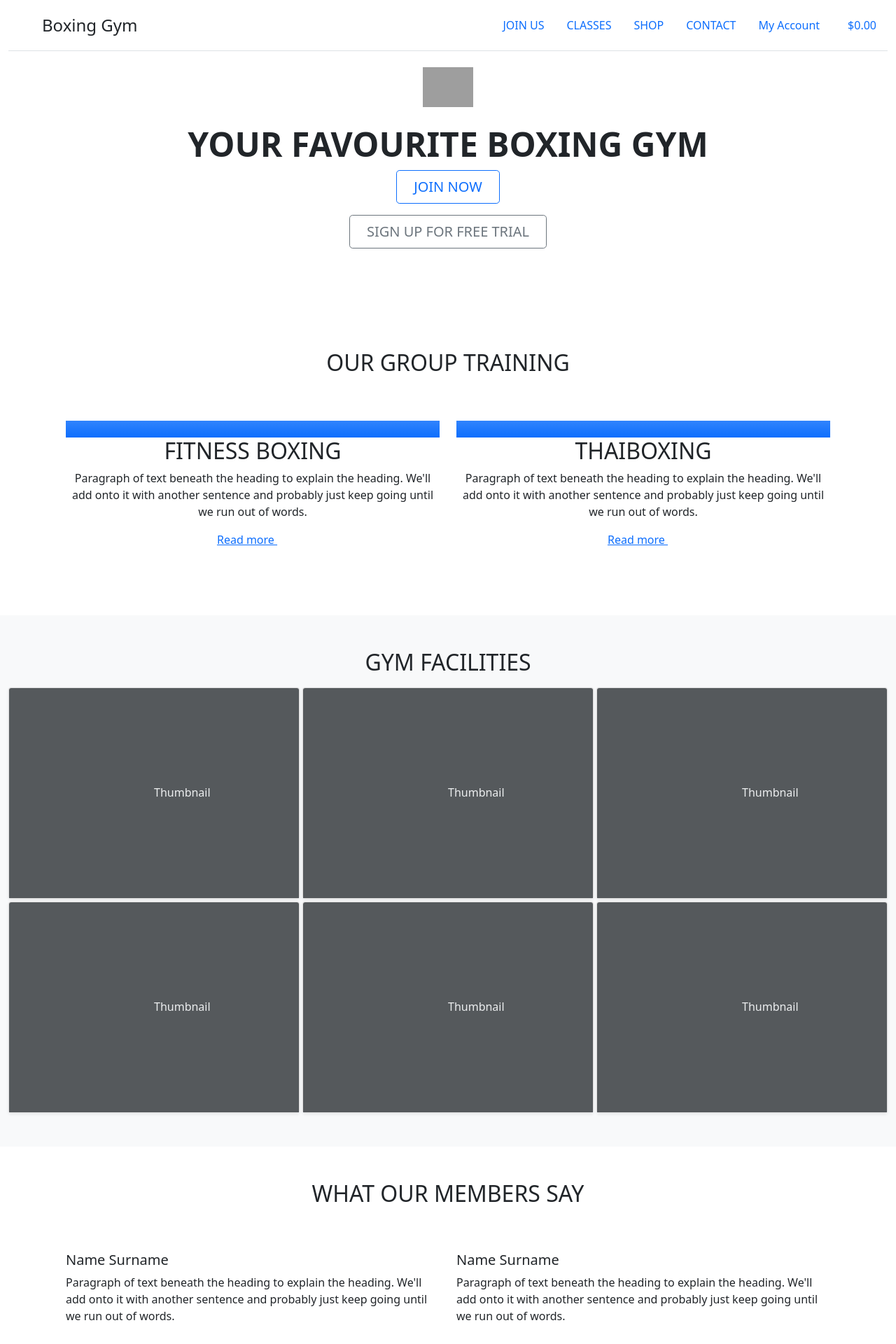
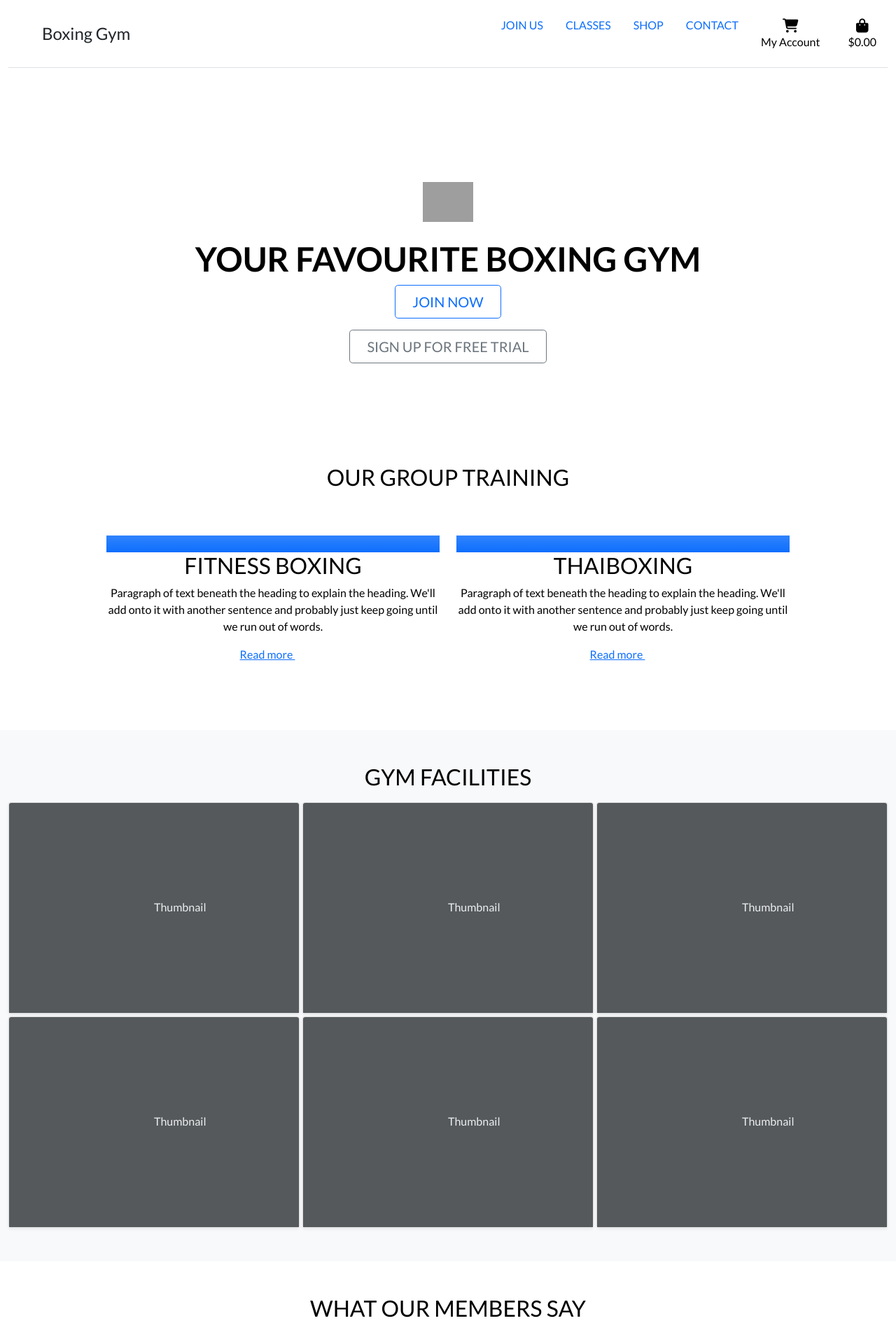
Before and after one commit to Code-Institute-Submissions/DinaPapsujevica-MP4-Boxing-gym_NovResub, a Django app: page / in a window 1280 px wide. Shown: the top 1920 px of the page at 70% size. Run offline with Django 3.2, Linux system fonts and the light colour scheme; some libraries are stand-ins or nearby versions; grey boxes are pictures that could not be loaded.

Commit message:
Added homepage css

```diff
--- a/boxing_gym/settings.py
+++ b/boxing_gym/settings.py
@@ -145,6 +145,10 @@ USE_TZ = True
 # https://docs.djangoproject.com/en/3.2/howto/static-files/
 
 STATIC_URL = '/static/'
+STATICFILES_DIRS = (BASE_DIR / 'static',)
+
+MEDIA_URL = '/media/'
+MEDIA_ROOT = BASE_DIR / 'media'
 
 # Default primary key field type
 # https://docs.djangoproject.com/en/3.2/ref/settings/#default-auto-field
--- a/boxing_gym/urls.py
+++ b/boxing_gym/urls.py
@@ -15,9 +15,11 @@ Including another URLconf
 """
 from django.contrib import admin
 from django.urls import path, include
+from django.conf import settings
+from django.conf.urls.static import static
 
 urlpatterns = [
     path('admin/', admin.site.urls),
     path('accounts/', include('allauth.urls')),
     path('', include('home.urls')),
-]
+] + static(settings.MEDIA_URL, document_root=settings.MEDIA_ROOT)
--- /dev/null
+++ b/static/css/base.css
@@ -0,0 +1,85 @@
+html {
+    height: 100%;
+}
+
+body {
+    color: #000;
+    font-family: 'Lato';
+}
+
+/*  Header */
+.bi {
+    vertical-align: -.125em;
+    fill: currentColor;
+  }
+
+/* from project BA */
+/* from Bulma */
+.icon {
+    align-items: center;
+    display: inline-flex;
+    justify-content: center;
+    height: 1.5rem;
+    width: 1.5rem;
+}
+
+.logo-font {
+    text-transform: uppercase;
+}
+
+.main-logo-link {
+    width: fit-content;
+}
+
+.shop-now-button {
+    background: black;
+    color: white;
+    min-width: 260px;
+}
+
+.btn-black {
+    background: black;
+    color: white;
+}
+
+.shop-now-button:hover,
+.shop-now-button:active,
+.shop-now-button:focus,
+.btn-black:hover,
+.btn-black:active,
+.btn-black:focus {
+    background: #222;
+    color: white;
+}
+
+.text-black {
+    color: #000 !important;
+}
+
+.border-black {
+    border: 1px solid black !important;
+}
+
+/* -------------------------------- Media Queries */
+
+/* Slightly larger container on xl screens */
+@media (min-width: 1200px) {
+  .container {
+    max-width: 80%;
+  }
+}
+
+/* fixed top navbar only on medium and up */
+@media (min-width: 992px) {
+    .fixed-top-desktop-only {
+        position: fixed;
+        top: 0;
+        right: 0;
+        left: 0;
+        z-index: 1030;
+    }
+
+    .header-container {
+        padding-top: 164px;
+    }
+}
--- a/templates/base.html
+++ b/templates/base.html
@@ -15,12 +15,17 @@
 
     {% block corecss %}
         <link href="https://cdn.jsdelivr.net/npm/bootstrap@5.0.2/dist/css/bootstrap.min.css" rel="stylesheet" integrity="sha384-EVSTQN3/azprG1Anm3QDgpJLIm9Nao0Yz1ztcQTwFspd3yD65VohhpuuCOmLASjC" crossorigin="anonymous">
+        <link rel="preconnect" href="https://fonts.googleapis.com">
+        <link rel="preconnect" href="https://fonts.gstatic.com" crossorigin>
+        <link href="https://fonts.googleapis.com/css2?family=Lato:ital,wght@0,100;0,300;0,400;0,700;0,900;1,100;1,300;1,400;1,700;1,900&display=swap" rel="stylesheet">
+        <link rel="stylesheet" href="{% static 'css/base.css' %}">
     {% endblock %}
 
     {% block extra_css %}
     {% endblock %}
 
     {% block corejs %}
+        <script src="https://kit.fontawesome.com/f3b3f003e1.js" crossorigin="anonymous"></script>
         <script src="https://cdn.jsdelivr.net/npm/bootstrap@5.0.2/dist/js/bootstrap.bundle.min.js" integrity="sha384-MrcW6ZMFYlzcLA8Nl+NtUVF0sA7MsXsP1UyJoMp4YLEuNSfAP+JcXn/tWtIaxVXM" crossorigin="anonymous"></script>
     {% endblock %}
 
@@ -44,7 +49,7 @@
           <li class="nav-item"><a href="#" class="nav-link text-uppercase">Shop</a></li>
           <li class="nav-item"><a href="#" class="nav-link text-uppercase">Contact</a></li>
           <li class="list-inline-item dropdown">
-            <a class="text-black nav-link" href="#" id="user-options" data-toggle="dropdown" aria-haspopup="true" aria-expanded="false">
+            <a class="text-black nav-link" href="#" id="dropdownUser2" data-bs-toggle="dropdown" aria-expanded="false">
                 <div class="text-center">
                     <div><i class="fas fa-shopping-cart fa-lg"></i></div>
                     <p class="my-0">My Account</p>
```
